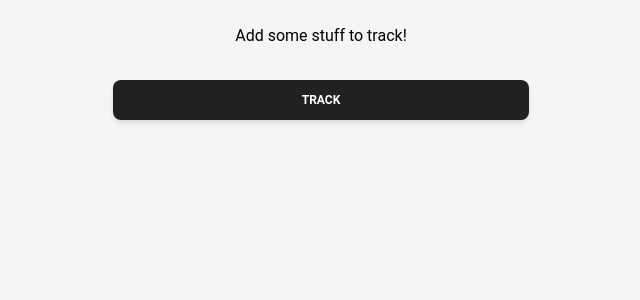
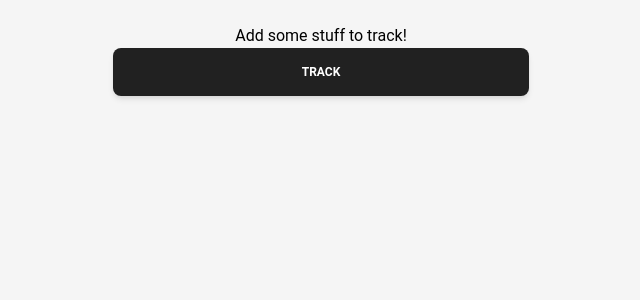
Before and after one commit to bjacobel/trackr, a Next.js app: page / in a window 1280 px wide. Shown: the top 300 px of the page, without its empty margins (319-959 px from the left). Built offline with nearby package versions, Linux system fonts and the light colour scheme.

Commit message:
Writing opentsdb datapoints to vmagent and querying in promql

```diff
--- a/next.config.js
+++ b/next.config.js
@@ -1,6 +1,9 @@
 /** @type {import('next').NextConfig} */
 const nextConfig = {
   reactStrictMode: true,
+  experimental: {
+    serverActions: true,
+  },
 };
 
 module.exports = nextConfig;
--- a/package.json
+++ b/package.json
@@ -14,7 +14,7 @@
     "@types/react": "18.2.7",
     "@types/react-dom": "18.2.4",
     "autoprefixer": "10.4.14",
-    "clsx": "^1.2.1",
+    "clsx": "1.2.1",
     "eslint": "8.41.0",
     "eslint-config-next": "13.4.4",
     "next": "13.4.4",
--- a/src/app/Submit.tsx
+++ b/src/app/Submit.tsx
@@ -1,15 +1,15 @@
 'use client';
 
-import { Button } from '@material-tailwind/react';
+import { Button, Spinner } from '@material-tailwind/react';
 
 interface SubmitProps {
-  submitFn: () => void;
+  pending: boolean;
 }
 
-const Submit: React.FC<SubmitProps> = ({ submitFn }) => {
+const Submit: React.FC<SubmitProps> = ({ pending }) => {
   return (
-    <Button className="mt-8" fullWidth={true} onClick={submitFn}>
-      Track
+    <Button className="h-12" disabled={pending} type="submit" fullWidth={true}>
+      {pending ? <Spinner className="w-full" /> : <p>Track</p>}
     </Button>
   );
 };
--- a/src/app/page.tsx
+++ b/src/app/page.tsx
@@ -1,6 +1,7 @@
 'use client';
 
-import { useReducer } from 'react';
+import { useEffect, useReducer, useState } from 'react';
+import { experimental_useFormStatus as useFormStatus } from 'react-dom';
 
 import { TRACKR_CATS, HAS_CATS } from '@/constants';
 import Submit from '@/app/Submit';
@@ -10,11 +11,19 @@ import { createTrackrDatapoints } from '@/data/opentsdb';
 
 export default function Home() {
   const [state, dispatch] = useReducer(trackrReducer, initialState);
+  const [resultMessage, setResultMessage] = useState('');
+  const { pending } = useFormStatus();
+
+  const submit = async () => {
+    const tsdbResult = await createTrackrDatapoints(state);
+    dispatch({ type: 'clear' });
+    setResultMessage(tsdbResult.error || tsdbResult.response);
+  };
 
   return (
     <main className="h-screen bg-gray-100 font-sans leading-normal tracking-normal">
       <div className="w-full md:max-w-md mx-auto flex flex-wrap items-center justify-between py-3 px-4">
-        <div className="w-full mt-3">
+        <form className="w-full mt-3" action={submit}>
           {!HAS_CATS && <p className="w-full mb-auto text-center">Add some stuff to track!</p>}
           {TRACKR_CATS.map(category =>
             category.length ? (
@@ -26,8 +35,9 @@ export default function Home() {
               />
             ) : null,
           )}
-          <Submit submitFn={() => createTrackrDatapoints(state)} />
-        </div>
+          <Submit pending={pending} />
+        </form>
+        <p className="mt-6">{resultMessage}</p>
       </div>
     </main>
   );
--- a/src/constants.ts
+++ b/src/constants.ts
@@ -1,2 +1,5 @@
 export const TRACKR_CATS = (process.env.NEXT_PUBLIC_TRACKD_RELATIVE || '').split(',');
 export const HAS_CATS = TRACKR_CATS.length && TRACKR_CATS[0].length;
+export const OPENTSDB_HOST = process.env.OPENTSDB_HOST || 'localhost';
+export const OPENTSDB_PORT = process.env.OPENTSDB_PORT || 4242;
+export const TRACKR_RELATIVE_METRIC = 'dev_trackr_relative';
--- a/src/data/opentsdb.ts
+++ b/src/data/opentsdb.ts
@@ -1,3 +1,32 @@
+'use server';
+
+import { OPENTSDB_HOST, OPENTSDB_PORT, TRACKR_RELATIVE_METRIC } from '@/constants';
 import { TrackrState } from '@/data/trackrReducer';
 
-export const createTrackrDatapoints = (state: TrackrState) => {};
+const CONN_STR = `http://${OPENTSDB_HOST}:${OPENTSDB_PORT}/api/put`;
+
+export const createTrackrDatapoints = async (data: TrackrState) => {
+  const metrics = Object.entries(data).map(([category, value]) => ({
+    metric: TRACKR_RELATIVE_METRIC,
+    timestamp: Date.now(),
+    value,
+    tags: {
+      category,
+    },
+  }));
+
+  try {
+    const response = await fetch(CONN_STR, {
+      method: 'POST',
+      mode: 'cors',
+      headers: {
+        'Content-Type': 'application/json',
+      },
+      body: JSON.stringify(metrics),
+    });
+    return { status: response.status, response: `${metrics.length} metric datapoints written` };
+  } catch (e) {
+    console.error(e);
+    return { status: 500, error: (e as Error).message };
+  }
+};
--- a/src/data/trackrReducer.ts
+++ b/src/data/trackrReducer.ts
@@ -1,9 +1,9 @@
 import { TRACKR_CATS } from '@/constants';
 
 interface TrackrAction {
-  type: 'set';
-  category: string;
-  value: number;
+  type: 'set' | 'clear';
+  category?: string;
+  value?: number;
 }
 
 export interface TrackrState {
@@ -13,14 +13,16 @@ export interface TrackrState {
 export const initialState: TrackrState = TRACKR_CATS.reduce((prev, curr) => ({ ...prev, [curr]: '0' }), {});
 
 export default function trackrReducer(state: TrackrState, action: TrackrAction) {
-  if (!TRACKR_CATS.includes(action.category)) {
+  if (action.category && !TRACKR_CATS.includes(action.category)) {
     return state;
   }
 
   const newState = { ...state };
 
-  if (action.type === 'set') {
+  if (action.type === 'set' && action.category && action.value) {
     newState[action.category] = action.value;
+  } else if (action.type === 'clear') {
+    return { ...initialState };
   }
 
   return newState;
```
Also changed, not shown: 1 other file (tests, documents, lock files or other folders).
